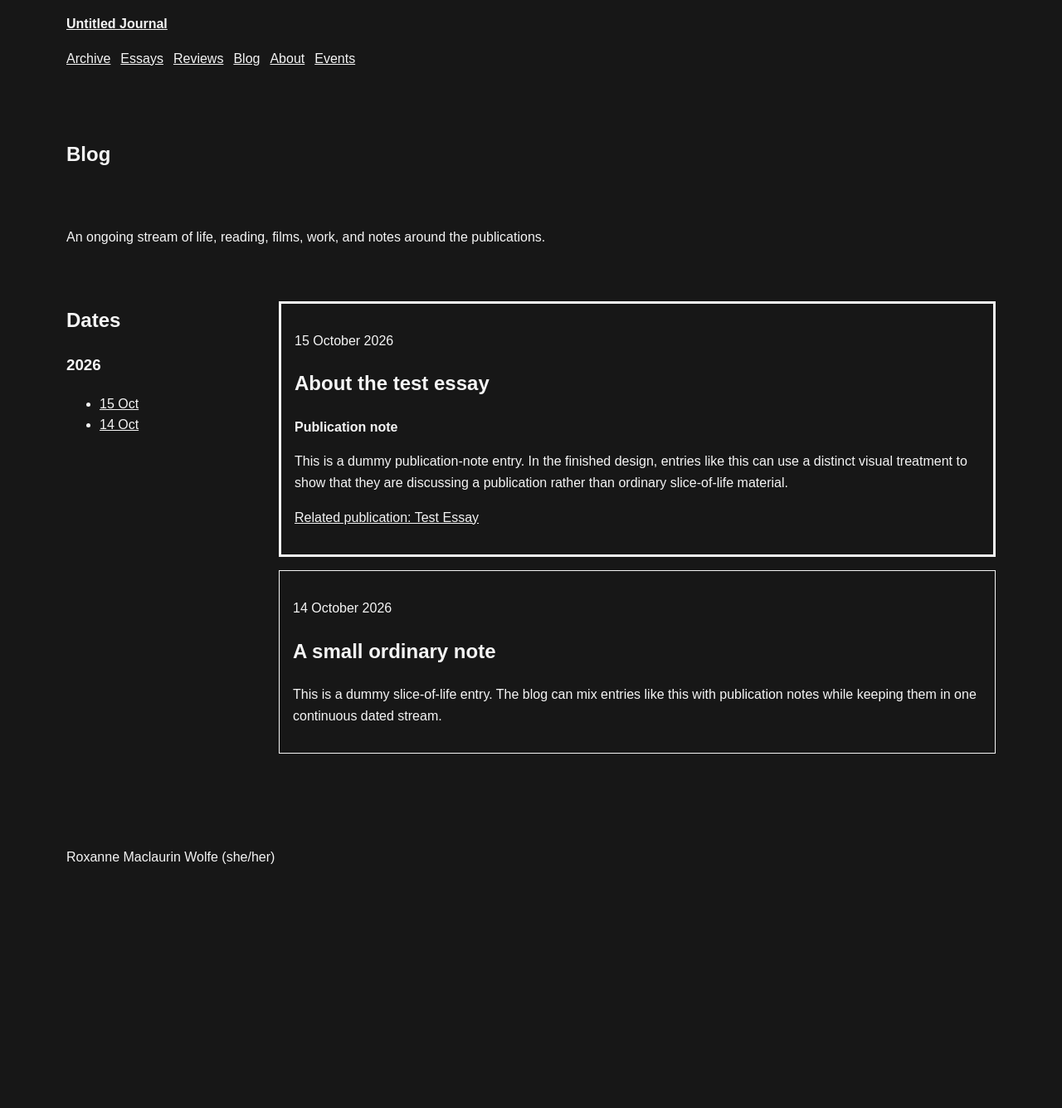
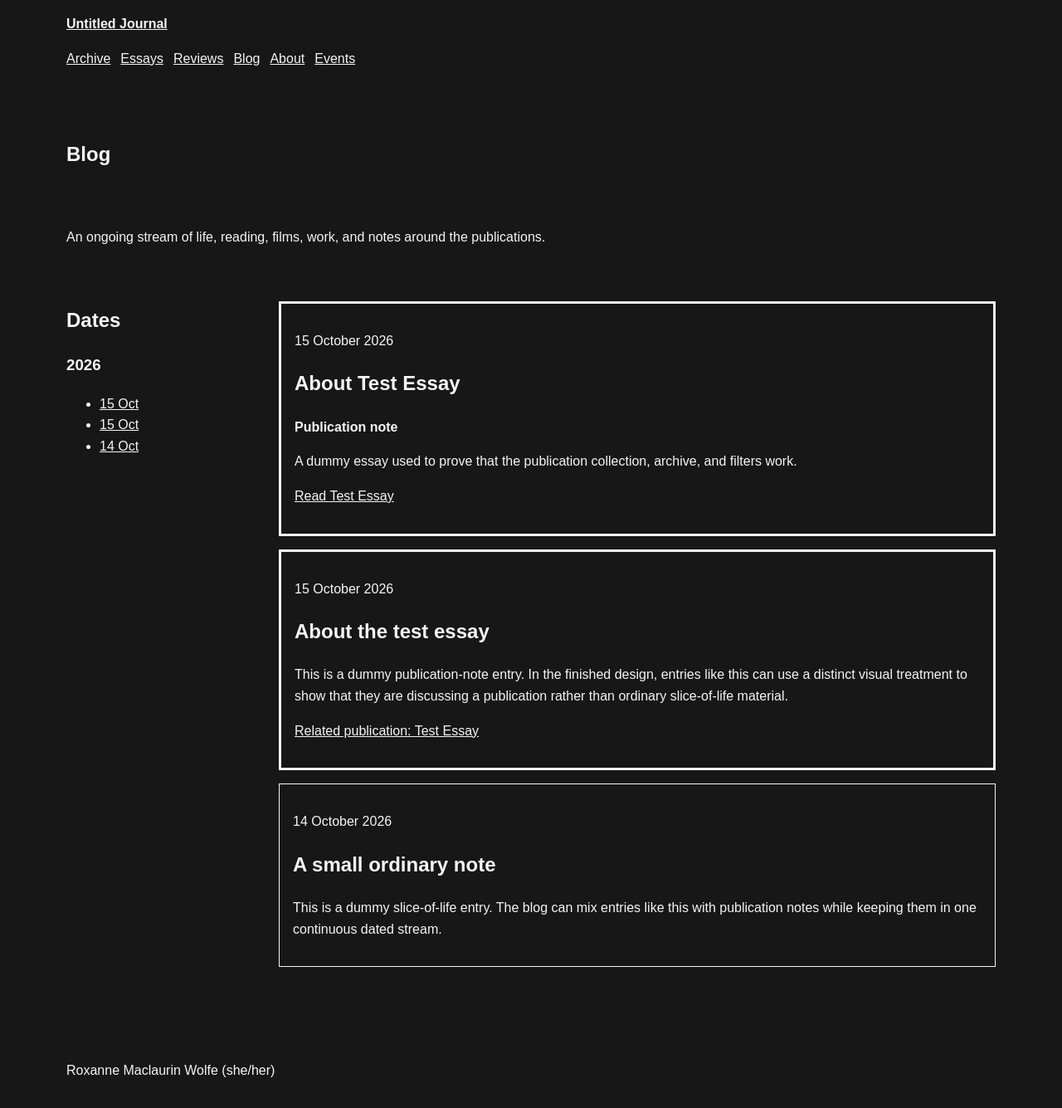
Before and after one commit to roxannewolfe/roxannewolfe.github.io, a Jekyll site: the page built from blog/index.html, in a window 1280 px wide. Shown: the whole page at 83% size. Built offline with Jekyll 4.4.1, drawn with Linux system fonts in a browser that asks for light colours; before the commit the page ends 1078 px from its top, so only the background shows below that.

Commit message:
Generate essay companion notes in blog

```diff
--- a/blog/index.html
+++ b/blog/index.html
@@ -6,9 +6,11 @@ title: Blog
   <h1>Blog</h1>
   <p>An ongoing stream of life, reading, films, work, and notes around the publications.</p>
 
+  {% assign essay_notes = site.publications | where: "type", "essay" %}
+  {% assign blog_entries = site.blog | concat: essay_notes | sort: "date" | reverse %}
+
   <aside class="blog-dates" aria-label="Blog dates">
     <h2>Dates</h2>
-    {% assign blog_entries = site.blog | sort: "date" | reverse %}
     {% assign current_year = "" %}
     {% for entry in blog_entries %}
       {% assign year = entry.date | date: "%Y" %}
@@ -25,11 +27,21 @@ title: Blog
 
   <div class="blog-stream">
     {% for entry in blog_entries %}
+      {% if entry.type == "essay" %}
+        <article class="blog-entry blog-entry--publication-note" id="blog-{{ entry.date | date: '%Y-%m-%d' }}-{{ forloop.index }}">
+          <header>
+            <p><time datetime="{{ entry.date | date_to_xmlschema }}">{{ entry.date | date: "%d %B %Y" }}</time></p>
+            <h2>About {{ entry.title }}</h2>
+            <p><strong>Publication note</strong></p>
+          </header>
+          <p>{{ entry.author_note | default: entry.summary }}</p>
+          <p><a href="{{ entry.url | relative_url }}">Read {{ entry.title }}</a></p>
+        </article>
+      {% else %}
         <article class="blog-entry blog-entry--{{ entry.kind | default: 'life' }}" id="blog-{{ entry.date | date: '%Y-%m-%d' }}-{{ forloop.index }}">
           <header>
             <p><time datetime="{{ entry.date | date_to_xmlschema }}">{{ entry.date | date: "%d %B %Y" }}</time></p>
             {% if entry.title %}<h2>{{ entry.title }}</h2>{% endif %}
-          {% if entry.kind == "publication-note" %}<p><strong>Publication note</strong></p>{% endif %}
           </header>
           {{ entry.content }}
           {% if entry.related_publication %}
@@ -37,6 +49,7 @@ title: Blog
             {% if related %}<p><a href="{{ related.url | relative_url }}">Related publication: {{ related.title }}</a></p>{% endif %}
           {% endif %}
         </article>
+      {% endif %}
     {% endfor %}
   </div>
 </section>
```
Lines whose indentation alone changed are shown as unchanged.
